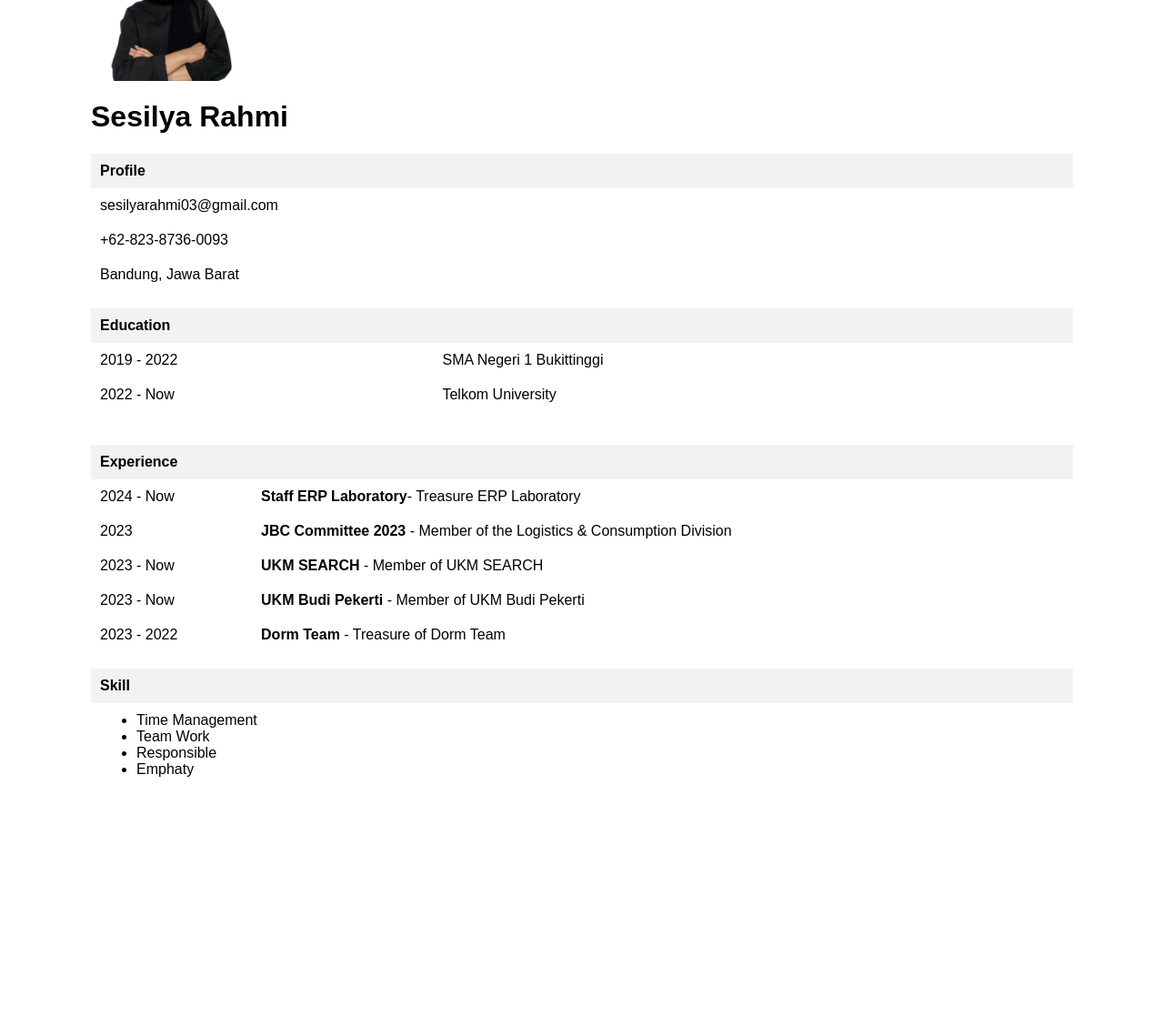
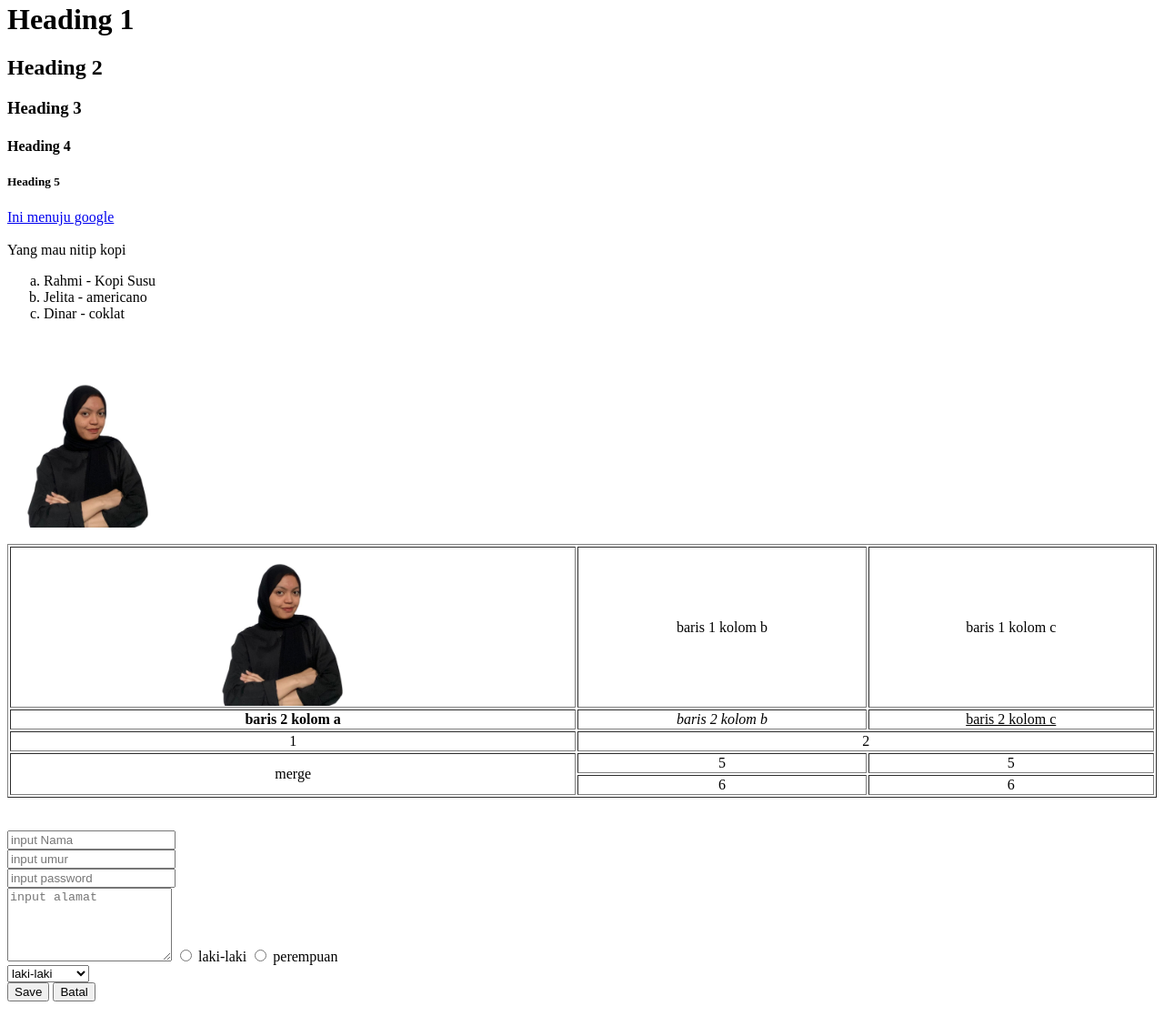
Before and after one commit to sesilyarahmi/sesilyarahmi.github.io, a plain HTML site: page index.html in a window 1280 px wide. Shown: the part 185-1302 px from the top of the page at 91% size. Before the commit the page ends 1166 px from the top, so only its background shows below. Drawn offline with Linux system fonts and the light colour scheme.

Commit message:
Add files via upload

```diff
--- a/index.html
+++ b/index.html
@@ -1,123 +1,86 @@
 <html>
     <head>
-    <meta charset="UTF-8">
-    <meta name="viewport" content="width=device-width, initial-scale=1.0">
-    <title>CV</title>
-    <style>
-        body {
-            font-family: Arial, sans-serif;
-            margin: 100px;
-        }
-        table {
-            width: 100%;
-            border-collapse: collapse;
-        }
-        table, th, td {
-            border: 0px solid #ddd;
-        }
-        th, td {
-            padding: 10px;
-            text-align: left;
-        }
-        th {
-            background-color: #f2f2f2;
-        }
-        h1, {
-            text-align::left;
-        }
-        .section-title {
-            background-color: #b2b2b2;
-            font-weight: bold;
-        }
-    </style>
+        <title>Web Pertemuan 2</title>
         </head>
         <body>
+            <!--ini untuk uppercase-->
+            Hello <u>world!!</u><br>
+            Nama Saya <b>Sesilya </b>Rahmi
+            <p>
+                Tempat lahir di <i>Bukittinggi</i>
+            </p>
+            <p>
+                <b><i><u>ini campur bold italic underline</u></i></b>
+            </p>
+            <p style="color: #ff00bb; font-size: 24; font-family: sans-serif;">
+                ini text berwarna
+            </p>
+            <h1>Heading 1</h1>
+            <h2>Heading 2</h2>
+            <h3>Heading 3</h3>
+            <h4>Heading 4</h4>
+            <h5>Heading 5</h5>
+            <a href="http:google.com">Ini menuju google</a>
 
+            <br><br>
+            Yang mau nitip kopi
+            <ul style = "list-style-type: lower-latin;">
+                <li>Rahmi - Kopi Susu</li>
+                <li>Jelita - americano</li>
+                <li>Dinar - coklat </li>
+            </ul>
+
+            <br>
+            <br>
             <img src="Rahmi.jpg" width="200px">
-    <h1>Sesilya Rahmi</h1>
 
-    <table>
-        <tr class="section-title">
-            <th colspan="2">Profile</th>
+            <br>
+            <br>
+            <table border="1" width="100%" style="text-align: center;">
+                <tr height="50px">
+                    <td><img src="Rahmi.jpg" width="200px"></td>
+                    <td>baris 1 kolom b</td>
+                    <td>baris 1 kolom c</td>
                 </tr>
                 <tr>
-            <td>sesilyarahmi03@gmail.com</td>
+                    <td><b>baris 2 kolom a</b></td>
+                    <td><i>baris 2 kolom b</i></td>
+                    <td><u>baris 2 kolom c</u></td>
                 </tr>
                 <tr>
-            <td>+62-823-8736-0093</td>
+                    <td>1</td>
+                    <td colspan="2">2</td>
                 </tr>
                 <tr>
-            <td>Bandung, Jawa Barat</td>
+                    <td rowspan="2">merge</td>
+                    <td>5</td>
+                    <td>5</td>
+                </tr>
+                <tr>
+                    <td>6</td>
+                    <td>6</td>
                 </tr>
             </table>
 
             <br>
+            <br>
+            <form>
+                <input type="text" placeholder="input Nama"><br>
+                <input type="number" placeholder="input umur" ><br>
+                <input type="password" placeholder="input password"><br>
+                <textarea placeholder="input alamat" rows="5"></textarea>
+                <input type="radio" id="lakilaki" name="jenis kelamin">
+                <label for="lakilaki">laki-laki</label>
+                <input type="radio" id="perempuan" name="jenis kelamin">
+                <label for="perempuan">perempuan</label><br>
 
-    <table>
-        <tr class="section-title">
-            <th colspan="2">Education</th>
-        </tr>
-        <tr>
-            <td>2019 - 2022</td>
-            <td>SMA Negeri 1 Bukittinggi</td>
-        </tr>
-        <tr>
-            <td>2022 - Now</td>
-            <td>Telkom University</td>
-        </tr>
-    </table>
+                <select>
+                    <option value="lakilaki">laki-laki</option>
+                    <option value="perempuan">perempuan</option>
+                </select><br>
 
-    <br>
-
-    <table>
-        <tr class="section-title">
-            <th colspan="2">Experience</th>
-        </tr>
-        <br>
-            <td>2024 - Now</td>
-            <td><b>Staff ERP Laboratory</b>- Treasure ERP Laboratory</td>
-
-        </tr>
-        <tr>
-            <td>2023</td>
-            <td><b>JBC Committee 2023</b> - Member of the Logistics & Consumption Division </td>
-
-        </tr>
-        <tr>
-            <td>2023 - Now</td>
-            <td><b>UKM SEARCH</b> - Member of UKM SEARCH </td>
-
-        </tr>
-        <tr>
-            <td>2023 - Now</td>
-            <td><b>UKM Budi Pekerti</b> - Member of UKM Budi Pekerti </td>
-
-        </tr>
-        <tr></tr>
-            <td>2023 - 2022</td>
-            <td><b>Dorm Team</b> - Treasure of Dorm Team</td>
-
-        </tr>
-    </table>
-
-    <br>
-
-
-    <table>
-        <tr class="section-title">
-            <th colspan="2">Skill</th>
-        </tr>
-        <tr>
-            <td colspan="2">
-                <ul style = "list-style-type: symbols();">
-                    <li>Time Management</li>
-                    <li>Team Work</li>
-                    <li>Responsible</li>
-                    <li>Emphaty</li>
-                </ul>
-            </td>
-        </tr>
-    </table>
-
+                <button type="submit">Save</button>
+                <button type="button" onclick="alert('anda batal');">Batal</button>
+            </form>
         </body>
 </html>
```
Lines whose indentation alone changed are shown as unchanged.
